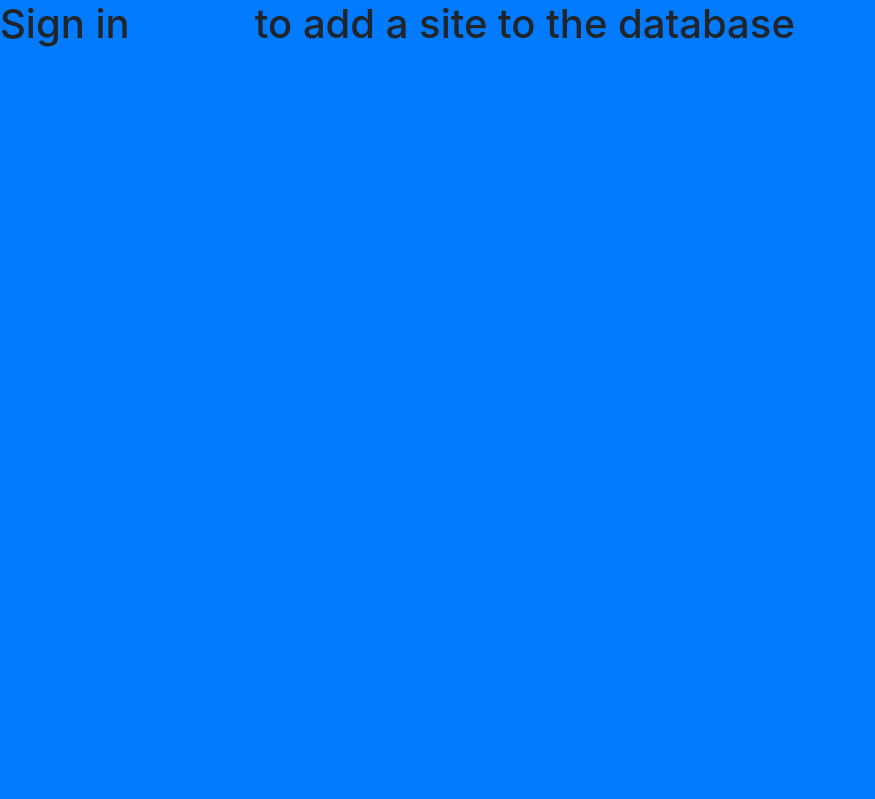
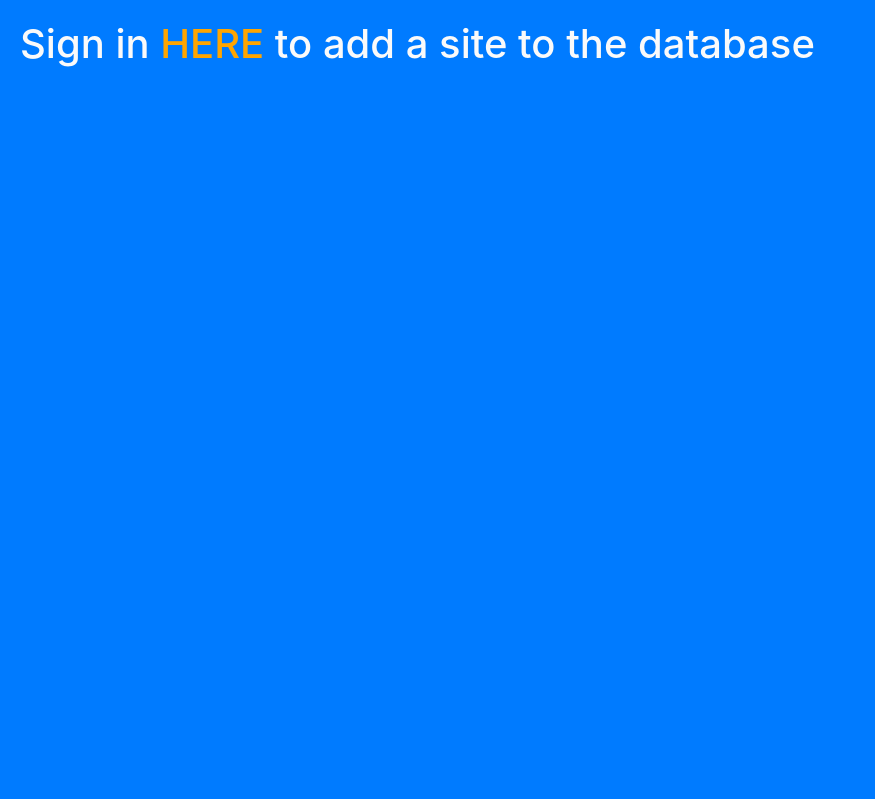
Before and after one commit to mmcin/CI-PP4, a Django app: page /sites/ in a window 1280 px wide. Shown: the part 71-870 px from the top of the page, without its empty margins (0-875 px from the left). Run offline with Django 4.2, Linux system fonts and the light colour scheme; data that the repository does not hold is empty; some libraries are stand-ins or nearby versions.

Commit message:
Styles upload headers

```diff
--- a/static/css/style.css
+++ b/static/css/style.css
@@ -197,3 +197,24 @@ a:hover {
     padding-left: 5vw;
     padding-bottom: 50px;
 }
+
+#upload-header {
+    margin: 20px 0;
+    padding-left: 20px;
+}
+
+#upload-header a {
+    color: orange;
+}
+
+#upload-header h1 {
+    color: #fafafa;
+}
+
+main {
+    background-color: #007bff;
+}
+
+.card-body {
+    padding: 5px;
+}
```
